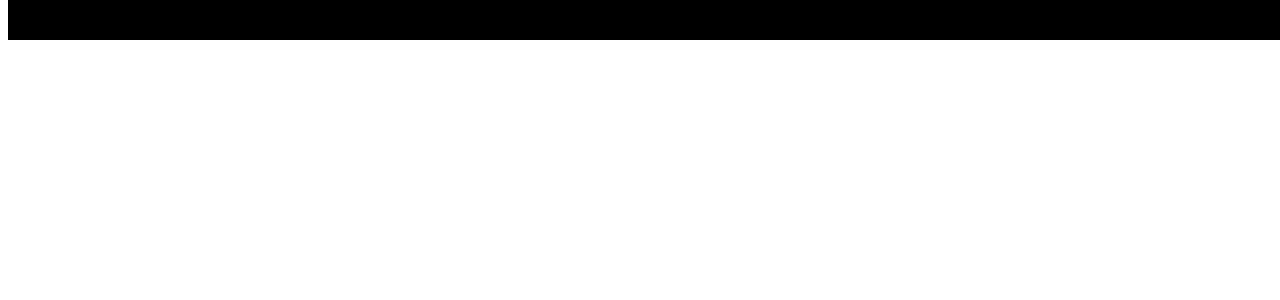
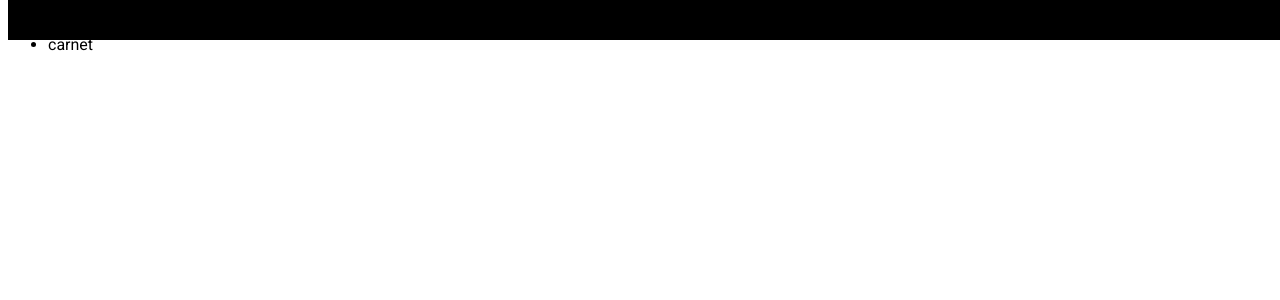
Before and after one commit to SinslayDang/SinslayDang.github.io, a Jekyll site: the page built from index.html, in a window 1280 px wide. Shown: the top 300 px of the page. Built offline with Jekyll 4.4.1, drawn with Linux system fonts in a browser that asks for light colours.

Commit message:
Update default.html

```diff
--- a/_layouts/default.html
+++ b/_layouts/default.html
@@ -32,6 +32,11 @@
       			</script>
 		</head>
 		<body>
-			<nav>test 2</nav>
+			<nav>
+				<ul>
+					<li>projet bac</li>
+					<li>carnet</li>
+				</ul>
+			</nav>
 		</body>
 	</html>
```
